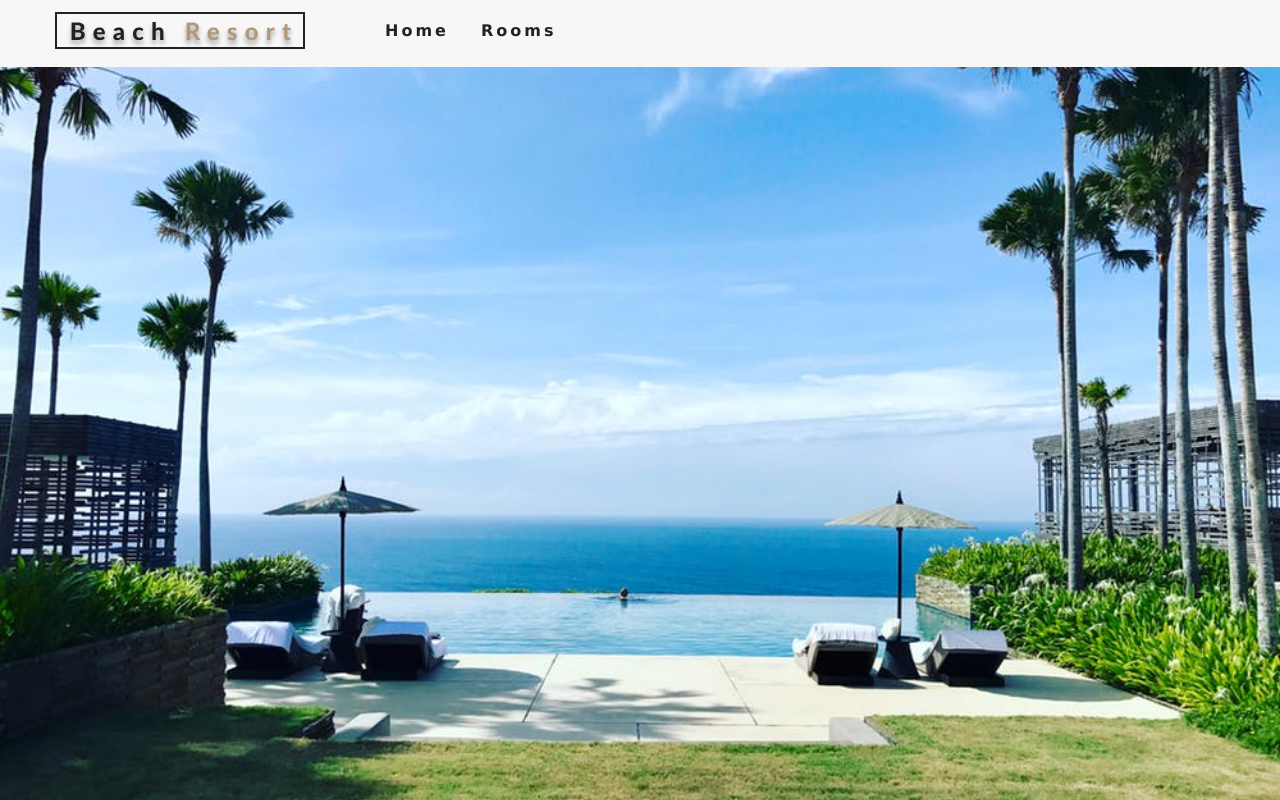
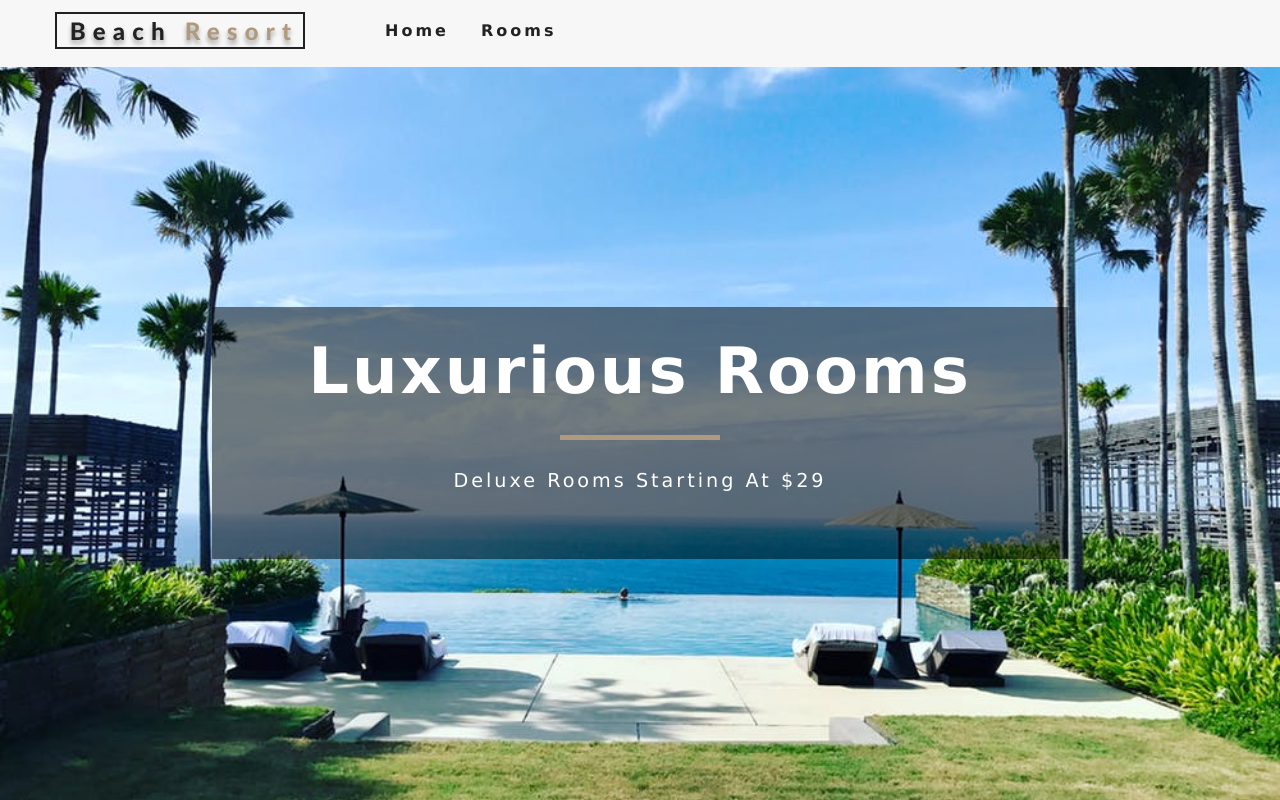
Before and after one commit to pickles135/resort-proj, a React (Create React App) app: page / in a window 1280 px wide. Built offline with nearby package versions, Linux system fonts and the light colour scheme.

Commit message:
creates a Banner component inside of Home w/ props title and subtitle

```diff
--- a/src/pages/Home.js
+++ b/src/pages/Home.js
@@ -4,7 +4,11 @@
 
 const Home = () => {
   return (
-    <Hero />
+    <Hero>
+      <Banner title="luxurious rooms" subtitle="deluxe rooms starting at $29">
+
+      </Banner>
+    </Hero>
   )
 };
 
```
